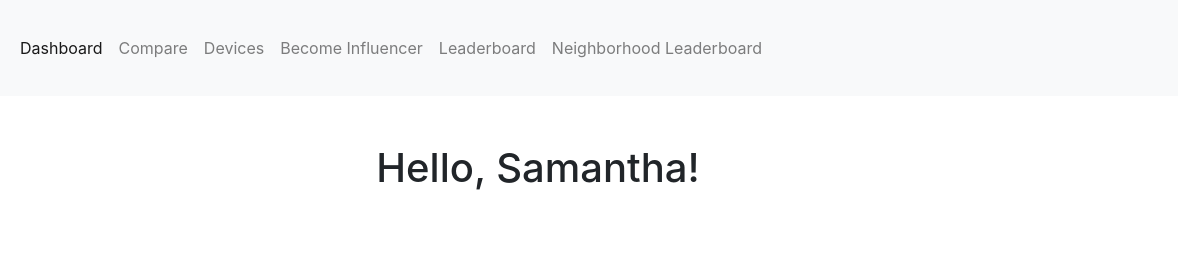
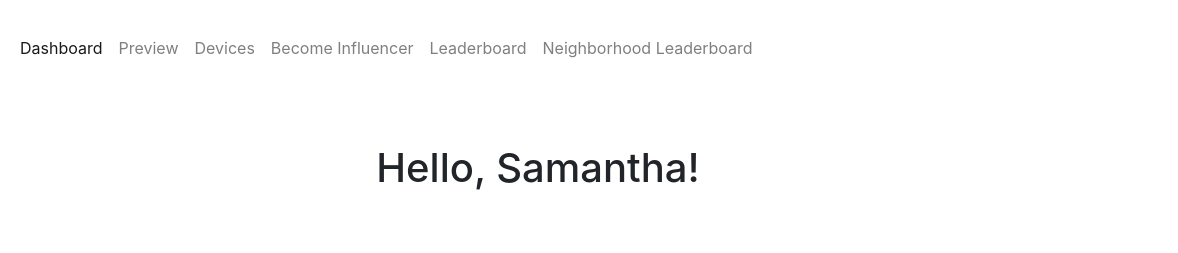
Before and after one commit to JosephLindzius/EcoHoods, a website: page public/change.html in a window 1280 px wide. Shown: the top 253 px of the page, 102-1280 px from the left. Drawn offline with nearby package versions, Linux system fonts and the light colour scheme; files that its build step writes are made by us from their sources.

Commit message:
rename menu preview

```diff
--- a/public/change.html
+++ b/public/change.html
@@ -16,7 +16,7 @@
 
 <body>
 
-    <nav class="navbar navbar-expand-lg navbar-light bg-light">
+    <nav class="navbar navbar-expand-lg navbar-light">
         <button class="navbar-toggler mr-auto" type="button" data-toggle="collapse"
             data-target="#navbarSupportedContent" aria-controls="navbarSupportedContent" aria-expanded="false"
             aria-label="Toggle navigation">
@@ -31,7 +31,7 @@
                     <a class="nav-link" href="./dashboard.html">Dashboard</a>
                 </li>
                 <li class="nav-item">
-                    <a class="nav-link" href="./compare.html">Compare</a>
+                    <a class="nav-link" href="./preview.html">Preview</a>
                 </li>
                 <li class="nav-item">
                     <a class="nav-link" href="./device.html">Devices</a>
```
Also changed, not shown: public/dashboard.html (+2 -2 lines), public/device.html (+2 -2 lines), public/index.html (+2 -2 lines), public/influencer.html (+2 -2 lines), public/leaderboard.html (+2 -2 lines), public/leaderboardNeigh.html (+2 -2 lines), public/preview.html (renamed from public/compare.html, +2 -2 lines).
